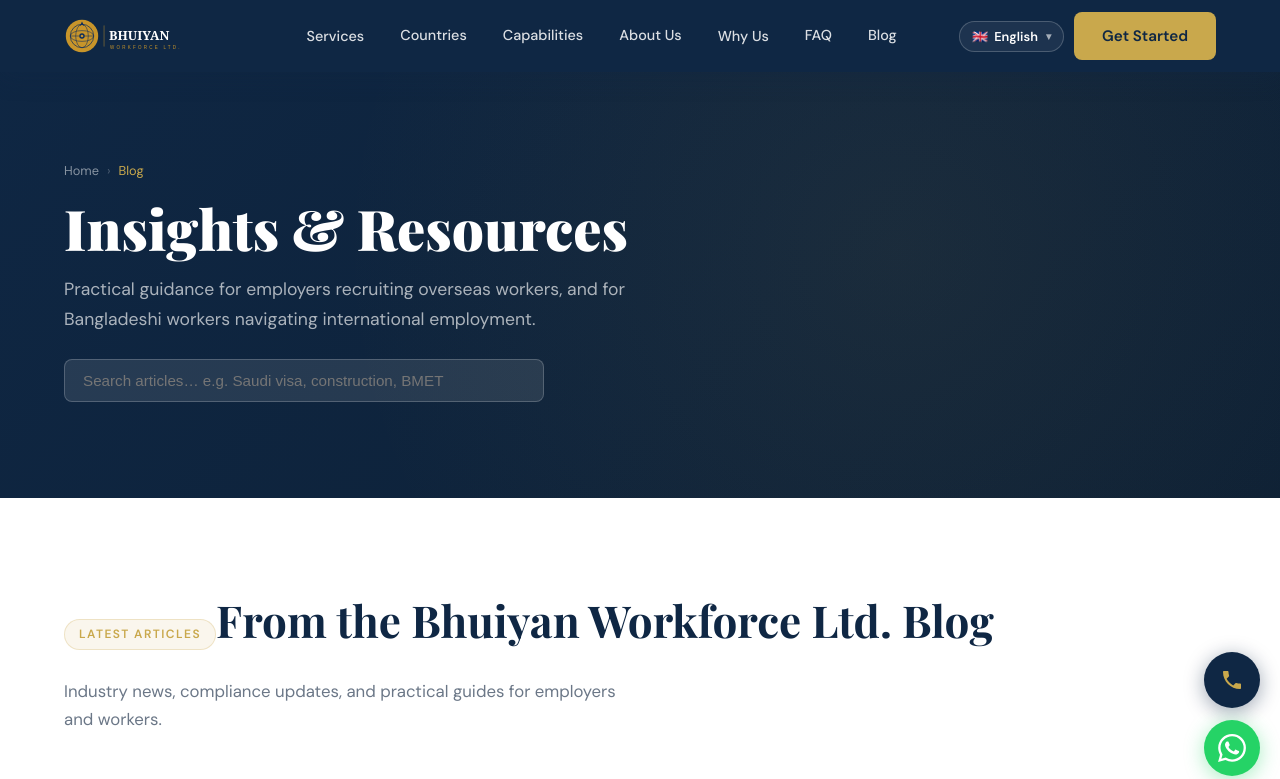
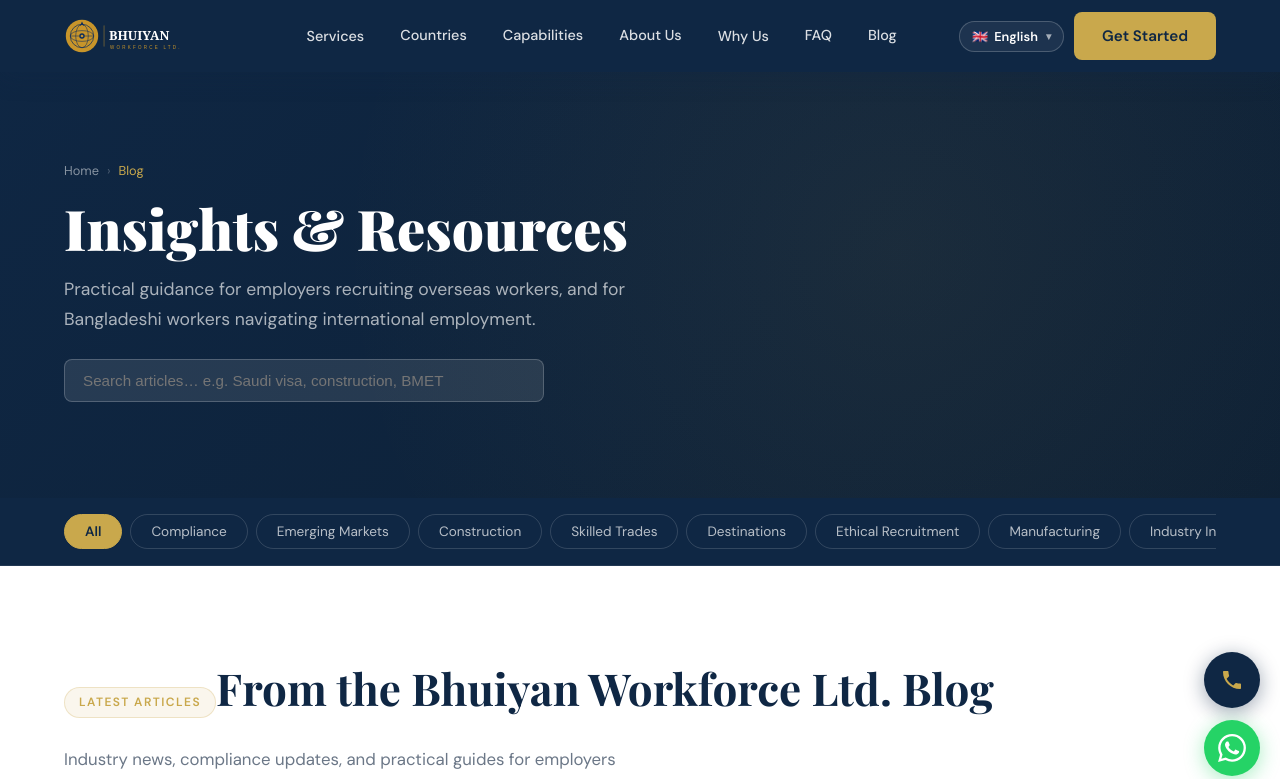
Before and after one commit to bhuiyanworkforce/bhuiyanworkforce-website, a React (Vite) app: page /blog in a window 1280 px wide. Shown: the top 779 px of the page. Built offline with nearby package versions, Linux system fonts and the light colour scheme.

Commit message:
Add files via upload

```diff
--- a/src/pages/BlogPage.jsx
+++ b/src/pages/BlogPage.jsx
@@ -4,10 +4,14 @@
 
 export default function BlogPage() {
   const [search, setSearch] = useState('');
+  const [activeTag, setActiveTag] = useState('All');
+  const tags = ['All', ...new Set(POSTS.map(p => p.tag))];
+
   const filtered = POSTS.filter(post =>
-    post.title.toLowerCase().includes(search.toLowerCase()) ||
-    post.excerpt.toLowerCase().includes(search.toLowerCase()) ||
-    (post.tags?.some(t => t.toLowerCase().includes(search.toLowerCase())))
+    (activeTag === 'All' || post.tag === activeTag) &&
+    (post.title.toLowerCase().includes(search.toLowerCase()) ||
+     post.excerpt.toLowerCase().includes(search.toLowerCase()) ||
+     post.tag.toLowerCase().includes(search.toLowerCase()))
   );
 
   return (
@@ -35,6 +39,34 @@
         </div>
       </div>
 
+      {/* Tag Filter */}
+      <div style={{ background: 'var(--navy)', borderBottom: '1px solid rgba(255,255,255,0.08)' }}>
+        <div className="container">
+          <div style={{ display: 'flex', gap: 8, overflowX: 'auto', padding: '16px 0', scrollbarWidth: 'none' }}>
+            {tags.map(tg => (
+              <button
+                key={tg}
+                onClick={() => setActiveTag(tg)}
+                style={{
+                  padding: '8px 20px',
+                  borderRadius: 999,
+                  border: activeTag === tg ? '1px solid var(--gold)' : '1px solid rgba(255,255,255,0.15)',
+                  background: activeTag === tg ? 'var(--gold)' : 'transparent',
+                  color: activeTag === tg ? 'var(--navy)' : 'rgba(255,255,255,0.7)',
+                  fontWeight: activeTag === tg ? 700 : 400,
+                  fontSize: '0.85rem',
+                  cursor: 'pointer',
+                  whiteSpace: 'nowrap',
+                  transition: 'all 0.2s ease',
+                }}
+              >
+                {tg}
+              </button>
+            ))}
+          </div>
+        </div>
+      </div>
+
       <section className="section">
         <div className="container">
           <div className="section-header">
@@ -45,7 +77,7 @@
 
           {filtered.length === 0 ? (
             <div style={{ textAlign: 'center', padding: '48px 0', color: 'var(--gray-500)' }}>
-              No articles found for "<strong>{search}</strong>" — try different keywords.
+              No articles found{search ? ` for "${search}"` : ''}{activeTag !== 'All' ? ` in "${activeTag}"` : ''} — try different keywords or filters.
             </div>
           ) : (
           <div className="blog-grid">
@@ -54,7 +86,13 @@
                 <div className="blog-card-img" aria-hidden="true">{post.icon}</div>
                 <div className="blog-card-body">
                   <div className="blog-meta">
-                    <span className="blog-tag">{post.tag}</span>
+                    <span
+                      className="blog-tag"
+                      onClick={(e) => { e.preventDefault(); e.stopPropagation(); setActiveTag(post.tag); window.scrollTo({ top: 0, behavior: 'smooth' }); }}
+                      style={{ cursor: 'pointer' }}
+                    >
+                      {post.tag}
+                    </span>
                     <span className="blog-date">{post.date}</span>
                   </div>
                   <h3>{post.title}</h3>
```
